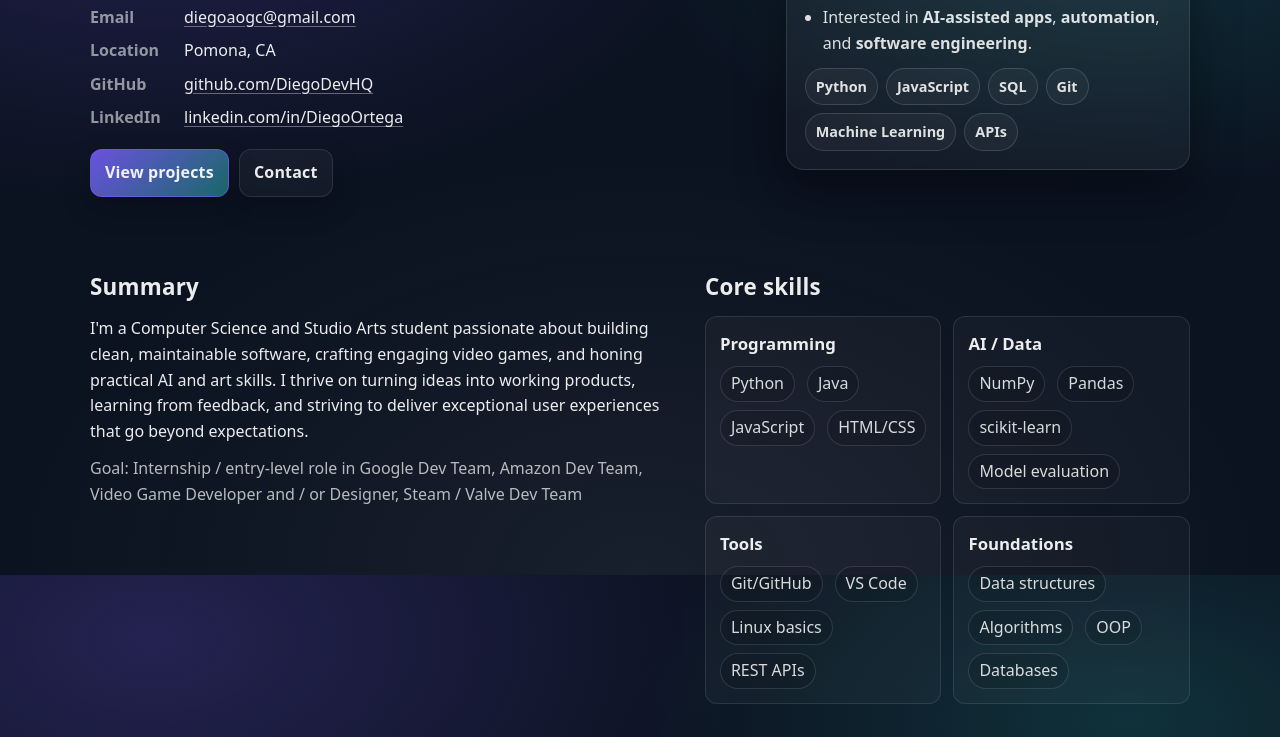
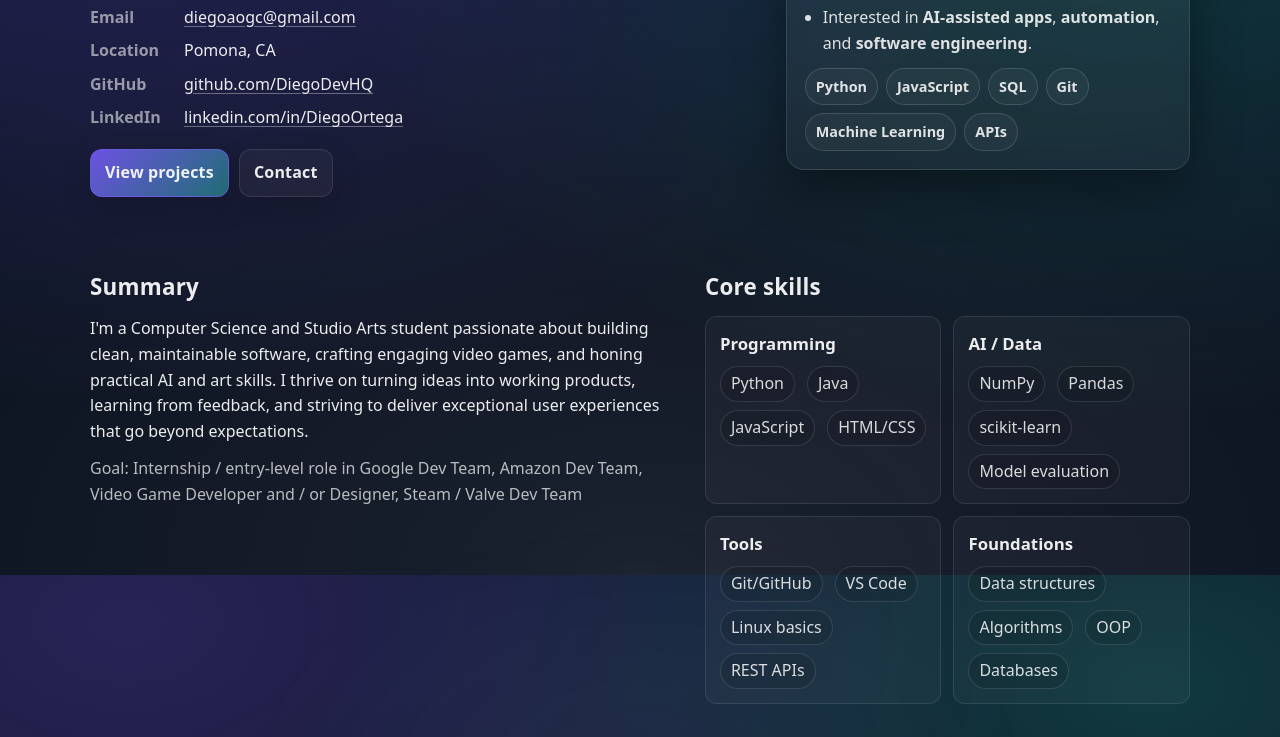
Before and after one commit to DiegoDevHQ/portfolio, a website: page index.html in a window 1280 px wide. Shown: the part 225-962 px from the top of the page. Drawn offline with Linux system fonts and the light colour scheme.

Commit message:
Add files via upload

```diff
--- a/styles.css
+++ b/styles.css
@@ -25,16 +25,32 @@ body{
   margin:0;
   font-family:var(--font);
   color:var(--text);
+  position: relative;
+  isolation: isolate;
   background:
-    radial-gradient(1000px 600px at 12% 8%, rgba(124,92,255,.22), transparent 60%),
-    radial-gradient(900px 500px at 88% 18%, rgba(43,212,195,.16), transparent 55%),
-    radial-gradient(900px 600px at 50% 100%, rgba(255,255,255,.06), transparent 70%),
+    radial-gradient(1200px 780px at 10% 6%, rgba(124,92,255,.24) 0%, rgba(124,92,255,.15) 32%, rgba(124,92,255,.07) 52%, rgba(124,92,255,0) 74%),
+    radial-gradient(1100px 700px at 90% 14%, rgba(43,212,195,.20) 0%, rgba(43,212,195,.11) 34%, rgba(43,212,195,.05) 54%, rgba(43,212,195,0) 76%),
+    radial-gradient(1200px 760px at 50% 100%, rgba(255,255,255,.07) 0%, rgba(255,255,255,.04) 30%, rgba(255,255,255,.02) 54%, rgba(255,255,255,0) 82%),
     var(--bg);
   line-height:1.6;
   overflow-x: hidden;
   text-rendering: optimizeLegibility;
   -webkit-font-smoothing: antialiased;
   -moz-osx-font-smoothing: grayscale;
+}
+
+body::before{
+  content: "";
+  position: fixed;
+  inset: -20vmax;
+  pointer-events: none;
+  z-index: -1;
+  background:
+    radial-gradient(40vmax 30vmax at 15% 12%, rgba(124,92,255,.09), rgba(124,92,255,0) 72%),
+    radial-gradient(36vmax 28vmax at 84% 18%, rgba(43,212,195,.08), rgba(43,212,195,0) 74%),
+    radial-gradient(46vmax 30vmax at 50% 96%, rgba(255,255,255,.04), rgba(255,255,255,0) 76%);
+  filter: blur(28px) saturate(110%);
+  opacity: .95;
 }
 
 a{ color:inherit; text-underline-offset: 3px; text-decoration-color: rgba(255,255,255,.35); }
```
